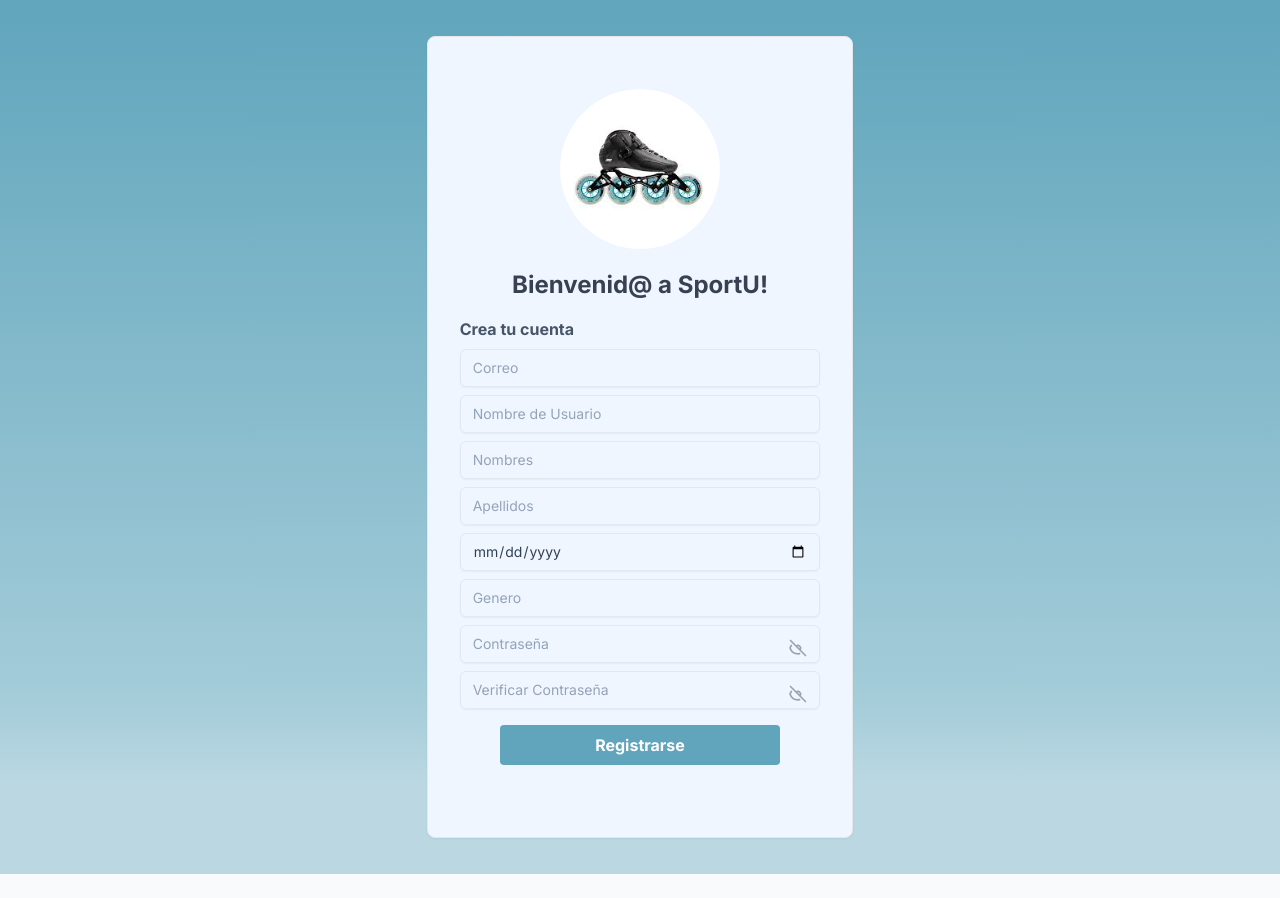
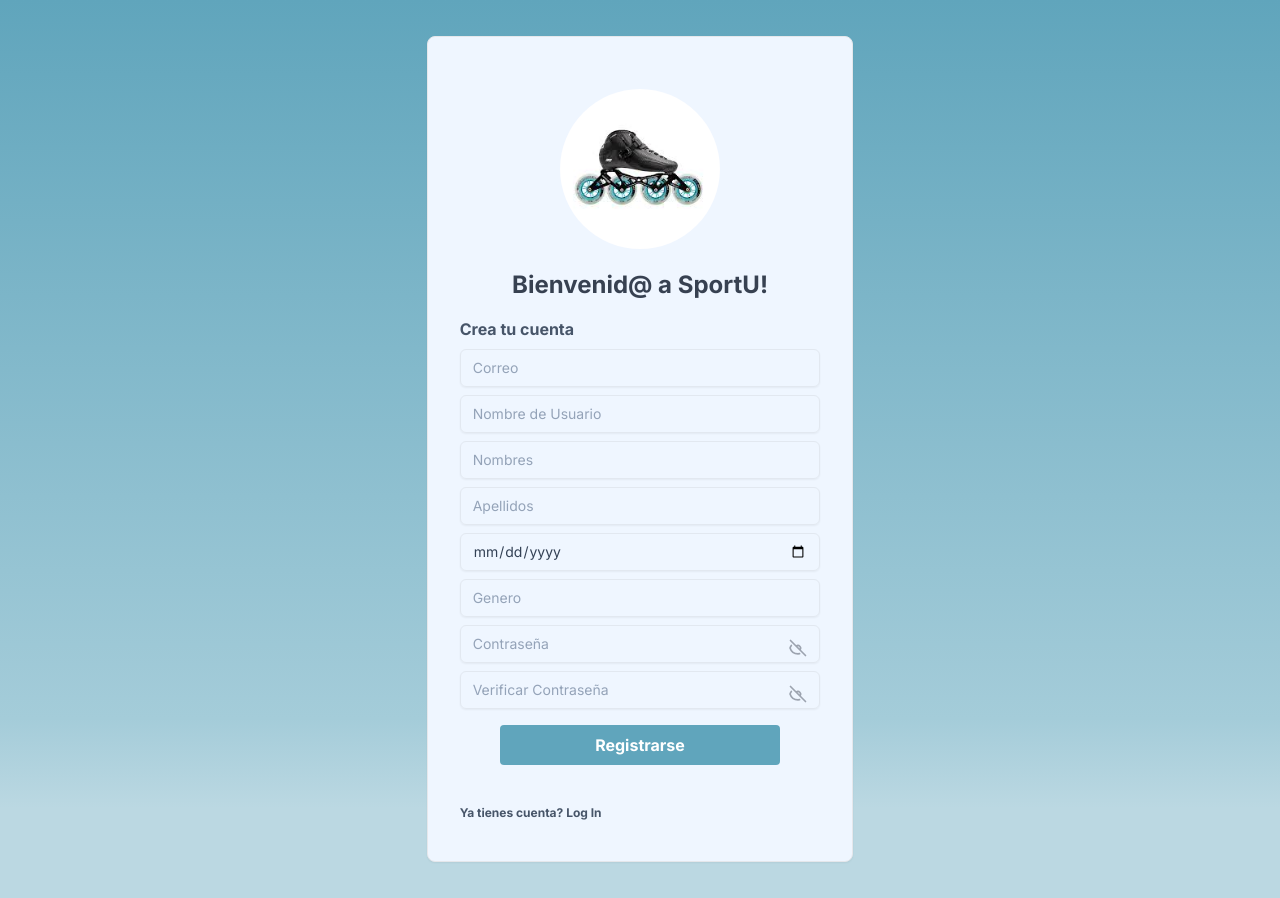
Before and after one commit to JaredMijailRE/IngesoftI, a Vue app in the folder Proyecto/: page /signup in a window 1280 px wide. Before the commit the page ends 874 px from the top, so only its background shows below. Built offline with nearby package versions, Linux system fonts and the light colour scheme.

Commit message:
Botón que lleva a Log In

```diff
--- a/Proyecto/src/views/SignUp.vue
+++ b/Proyecto/src/views/SignUp.vue
@@ -314,6 +314,13 @@ function handleSubmit() {
             <span v-else>Registrarse</span>
           </button>
         </div>
+        <h1 class="text-xs font-bold text-secondary-600 mb-2">
+          Ya tienes cuenta?
+          <button class ='color-blue-600 hover:underline'
+            @click="$router.push('/login')">
+          Log In
+        </button>
+        </h1>
 
         <!-- Mensaje de resultado del registro -->
         <div
```
